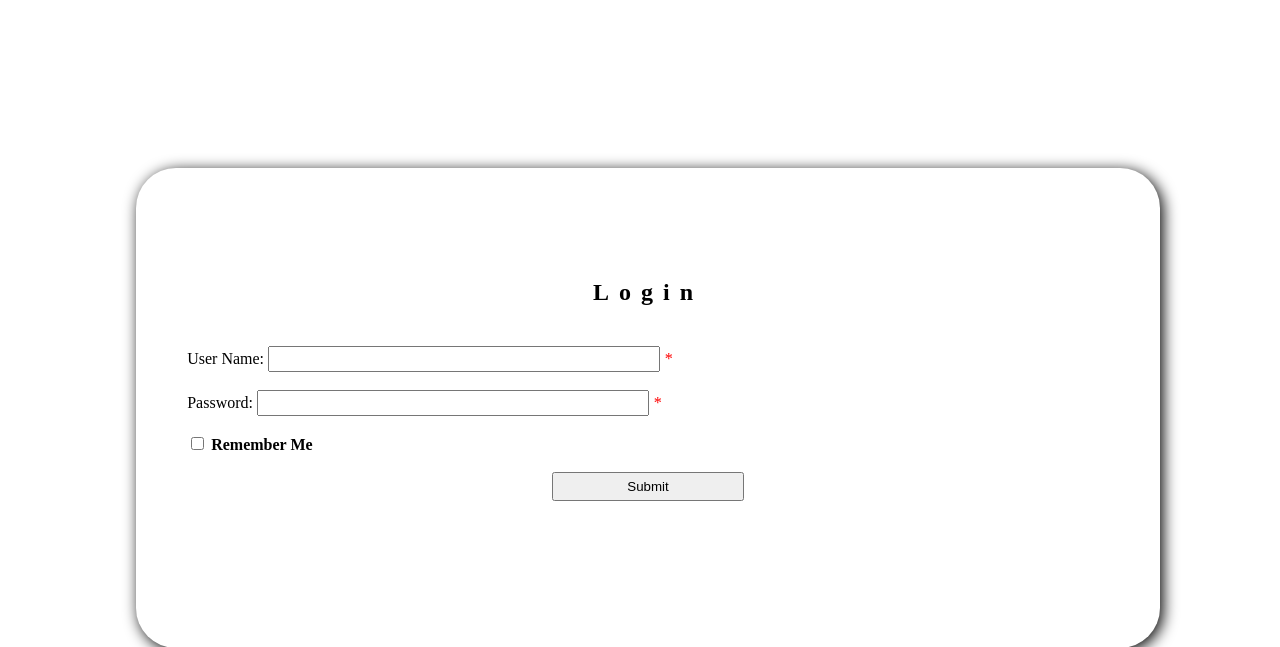
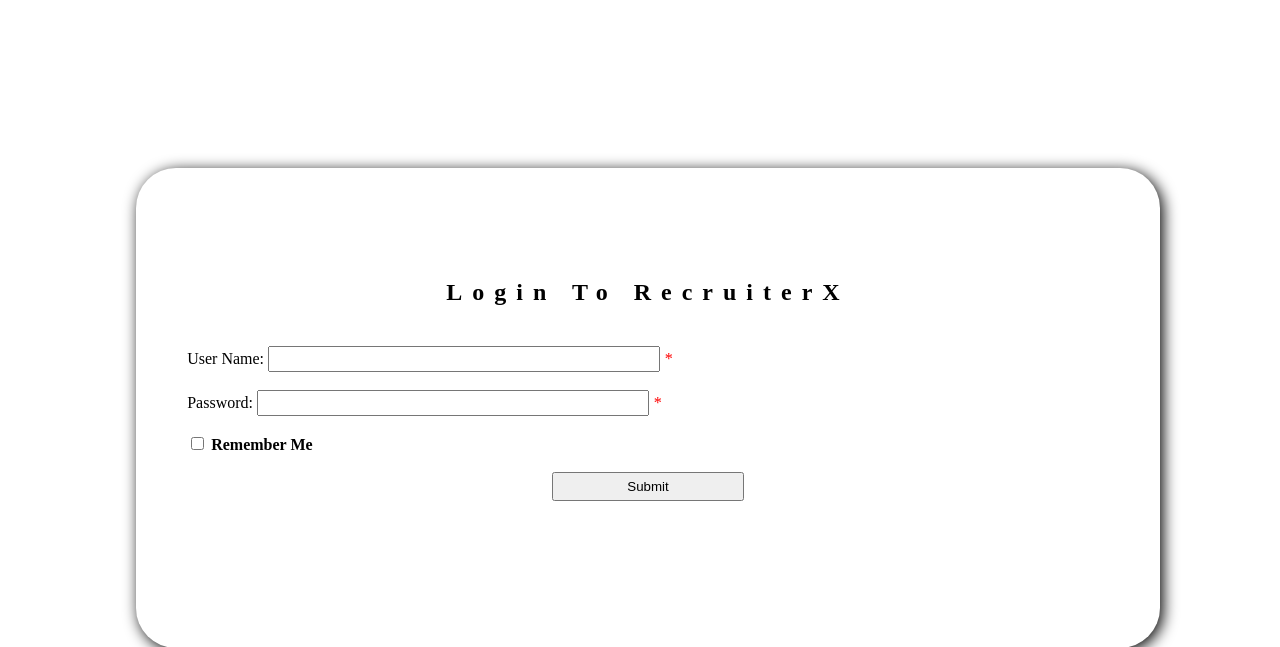
Before and after one commit to Abir-Tx/webtech, a PHP site: page /lab4/recruiterx/login.php in a window 1280 px wide. Shown: the top 647 px of the page. Run offline with PHP 8.4, Linux system fonts and the light colour scheme.

Commit message:
Delete the unused `vars`
Signed-off-by: Abir-Tx <28858998+Abir-Tx@users.noreply.github.com>

```diff
--- a/lab4/recruiterx/login.php
+++ b/lab4/recruiterx/login.php
@@ -1,4 +1,4 @@
-<!-- Login page -->
+<!-- Login page | RecruiterX-->
 
 <!DOCTYPE html>
 <html lang="en">
@@ -15,16 +15,16 @@
 <body>
 
 	<?PHP
+	// Variables
 	$unameErr = $passErr = "";
 	$uname = $pass = "";
+
 	$loginSuccess = false;
-
-	$message = "";
+	$dataFileLoc = "./data.json";
 
 
 	if ($_SERVER["REQUEST_METHOD"] == "POST") {
-
-		// User name
+		// Validate User name
 		if (empty($_POST["uname"])) {
 			$unameErr = "Name is required";
 		} elseif (!preg_match('/^[a-zA-Z0-9 ".-_]+$/', $_POST["uname"])) {
@@ -36,7 +36,7 @@
 		}
 
 
-		// Password
+		// Validate Password
 		if (empty($_POST["password"])) {
 			$passErr = "Password cannot be empty";
 		} elseif (strlen($_POST["password"]) < 8) {
@@ -47,11 +47,10 @@
 			$pass = $_POST["password"];
 		}
 
-		// matching with json data
-
+		/*  matching with json data */
 
 		// Getting the json data
-		$data = json_decode(file_get_contents("./data.json"), true);
+		$data = json_decode(file_get_contents($dataFileLoc), true);
 
 		// Compare and verify the password and username with json data
 		foreach ($data as $key => $value) {
@@ -64,10 +63,12 @@
 		$loginSuccess ? print("Success") : print("Failed");
 	}
 	?>
+
+	<!-- HTML -->
 	<div class="loginBox">
 		<div class="miniCon">
 			<h2 class="title">
-				Login
+				Login To RecruiterX
 			</h2>
 
 			<div class="formContainer">
@@ -92,8 +93,6 @@
 						<input type="Submit" value="Submit" class="subBtn">
 					</div>
 					<br><br>
-
-					<span class="msg"><?php echo $message; ?></span>
 				</form>
 			</div>
 		</div>
```
